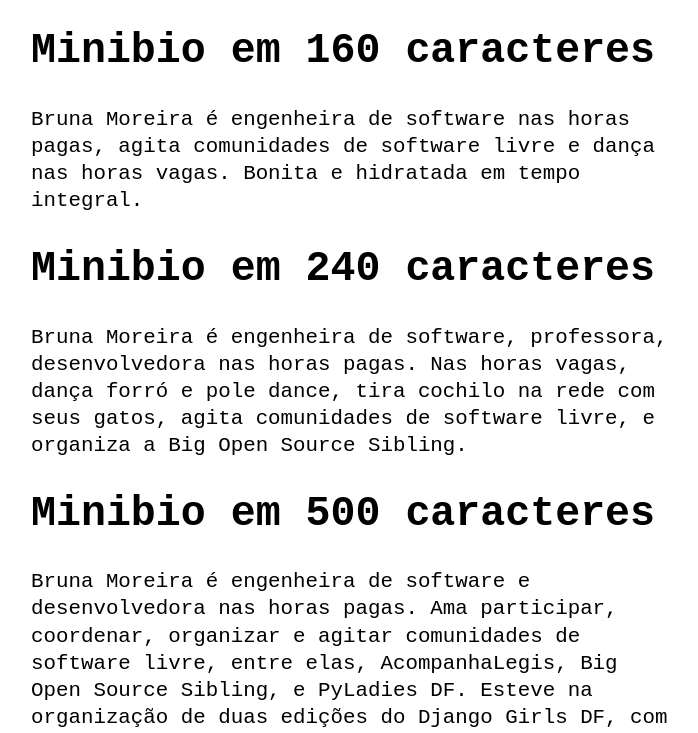
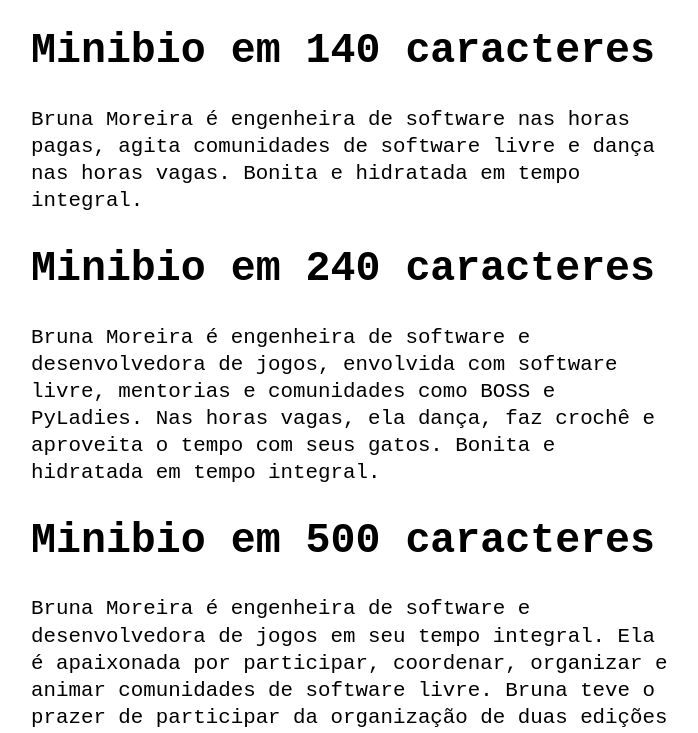
Before and after one commit to BrunaNayara/BrunaNayara.github.io, a Jekyll site: the page built from bruna-pt.md, in a window 1280 px wide, cut to the strip 665-1398 px from the top of the page. Shown: the whole strip, without its empty margins (289-987 px from the left). Built offline with Jekyll 4.4.1, drawn with Linux system fonts in a browser that asks for light colours; some of the changed text lies outside the part shown.

Commit message:
Update bruna-pt.md

```diff
--- a/bruna-pt.md
+++ b/bruna-pt.md
@@ -5,14 +5,11 @@
 
 ![theme logo](https://avatars1.githubusercontent.com/u/4125846?s=460&u=5558248f14b2b3e9405e66a897ad0963d6a59ef9&v=4)
 
-# Minibio em 160 caracteres
+# Minibio em 140 caracteres
 Bruna Moreira é engenheira de software nas horas pagas, agita comunidades de software livre e dança nas horas vagas. Bonita e hidratada em tempo integral.
 
 # Minibio em 240 caracteres
-Bruna Moreira é engenheira de software, professora, desenvolvedora nas horas pagas.
-Nas horas vagas, dança forró e pole dance, tira cochilo na rede com seus gatos, agita comunidades de software livre, e organiza a Big Open Source Sibling.
+Bruna Moreira é engenheira de software e desenvolvedora de jogos, envolvida com software livre, mentorias e comunidades como BOSS e PyLadies. Nas horas vagas, ela dança, faz crochê e aproveita o tempo com seus gatos. Bonita e hidratada em tempo integral.
 
 # Minibio em 500 caracteres
-Bruna Moreira é engenheira de software e desenvolvedora nas horas pagas.
-Ama participar, coordenar, organizar e agitar comunidades de software livre, entre elas, AcompanhaLegis, Big Open Source Sibling, e PyLadies DF. Esteve na organização de duas edições do Django Girls DF, com mais de 90 participantes, cada. Já apresentou conteúdo na Campus Party Brasília e Brasil.
-Nas horas vagas, dança forró, pole dance e tira cochilo na rede com seus gatos.
+Bruna Moreira é engenheira de software e desenvolvedora de jogos em seu tempo integral. Ela é apaixonada por participar, coordenar, organizar e animar comunidades de software livre. Bruna teve o prazer de participar da organização de duas edições do Django Girls DF, cada uma com mais de 90 participantes. Além disso, já compartilhou seu conhecimento em eventos como a Campus Party, Python Brasil e diversos outros. Nas horas vagas, Bruna adora dançar, fazer crochê, praticar pole dance e tirar um cochilo na rede com seus gatos.
```
